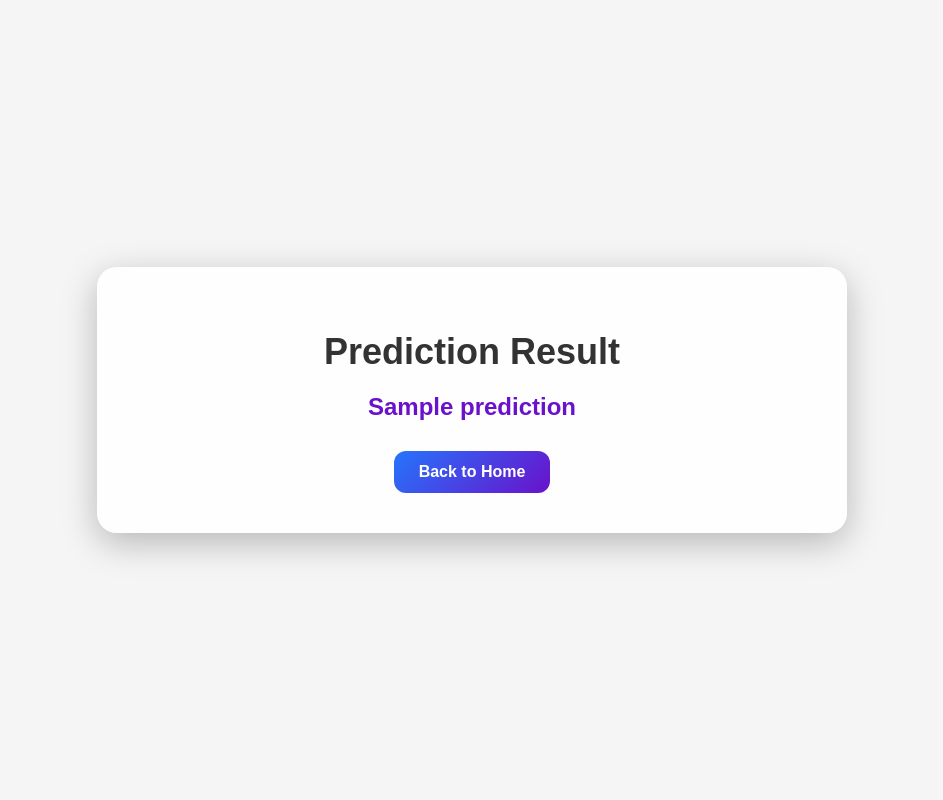
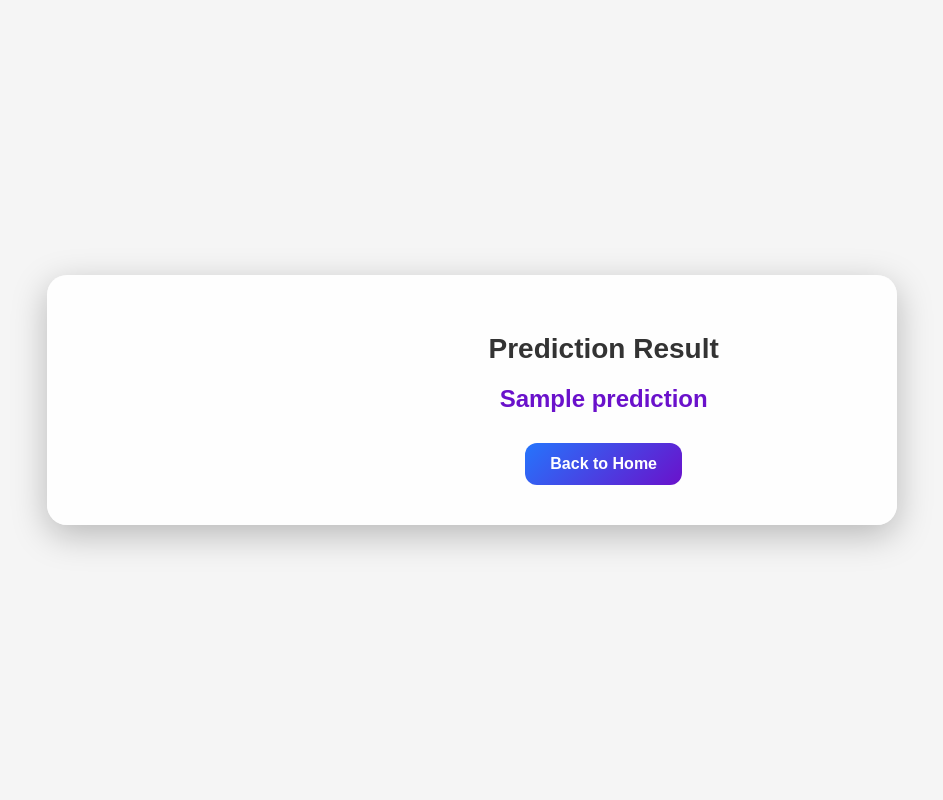
Before and after one commit to swetha-venkatesan/-Disease-, a Flask app: template templates/result.html in a window 1280 px wide. Shown: the whole page, without its empty margins (168-1111 px from the left). Run offline with Flask 3, Linux system fonts and the light colour scheme; the template is opened without the code that fills it: most values are stand-ins (such as "Sample title", 1, 10 or a date in 2020).

Commit message:
Update result.html

```diff
--- a/templates/result.html
+++ b/templates/result.html
@@ -22,11 +13,6 @@
       min-height: 100vh;
       margin: 0;
       background: #f5f5f5;
-    /* background-image: url("https://as2.ftcdn.net/v2/jpg/05/39/62/11/1000_F_539621173_3kxuakc1TONnuL1PmoHSftVwQyuBde1C.jpg");   */
-    background-repeat: no-repeat;
-    background-size: cover;
-    background-position: center;
-    background-attachment: fixed;
       color: white;
     }
 
@@ -36,15 +22,35 @@
       border-radius: 20px;
       text-align: center;
       box-shadow: 0px 10px 35px rgba(0, 0, 0, 0.25);
-      width: 650px;
-      max-width: 90%;
+      width: 750px;
+      max-width: 95%;
       animation: fadeIn 0.7s ease-in-out;
+      display: flex;
+      align-items: center;
+      gap: 20px;
+    }
+
+    .left-image {
+      flex: 1;
+      text-align: center;
+    }
+
+    .left-image img {
+      max-width: 160px;
+      border-radius: 15px;
+      box-shadow: 0px 5px 20px rgba(0, 0, 0, 0.2);
+    }
+
+    .content {
+      flex: 2;
+      text-align: left;
     }
 
     h1 {
       color: #333;
       font-size: 28px;
       margin-bottom: 20px;
+      text-align: center;
     }
 
     .prediction {
@@ -109,20 +156,30 @@
       background: linear-gradient(135deg, #6a11cb, #abc6f5);
     }
 
-    /* Animation */
     @keyframes fadeIn {
       from { opacity: 0; transform: translateY(-20px); }
       to { opacity: 1; transform: translateY(0); }
     }
-
   </style>
 </head>
 <body>
   <div class="result-box">
-        <h1 style="text-align: center; font-size: 36px; font-weight: bold;">Prediction Result</h1>
+    <!-- Left Side GIF -->
+    <div class="left-image">
+      {% if risk == 0 %}
+        <img src="https://media1.giphy.com/media/YlRr7AXV1Q2mBJDLUE/source.gif" alt="High Risk Heart">
+      {% elif risk == 1 %}
+        <img src="https://media.tenor.com/Ov5fxJ-UB_gAAAAM/heart-beating-love.gif" alt="Healthy Heart">
+      {% endif %}
+    </div>
+
+    <!-- Content -->
+    <div class="content">
+      <h1>Prediction Result</h1>
       <p class="prediction">{{ prediction }}</p>
-        {% if risk == 0%}
-        <div class="alert alert-danger" role="alert">
+
+      {% if risk == 0 %}
+      <div class="alert alert-danger">
         <strong>High Risk</strong> You are at high risk of having heart disease.
       </div>
 
@@ -154,12 +211,14 @@
           <li>Stay positive and manage stress effectively.</li>
         </ul>
       </div>
+      {% endif %}
 
-        {% endif %}
       <div class="back-button">
-            <a href="D:\projects_final\heart-disease\templates\index.html" class="btn btn-primary mt-3">Back to Home</a>
+        <!-- <a href="index.html">Back to Home</a> -->
+         <a href="{{ url_for('index') }}">Back to Home</a>
+
       </div>
     </div>
-
+  </div>
 </body>
 </html>
```
Also changed, not shown: other parts of templates/result.html (+53 -21 lines). Lines whose indentation alone changed are shown as unchanged.
